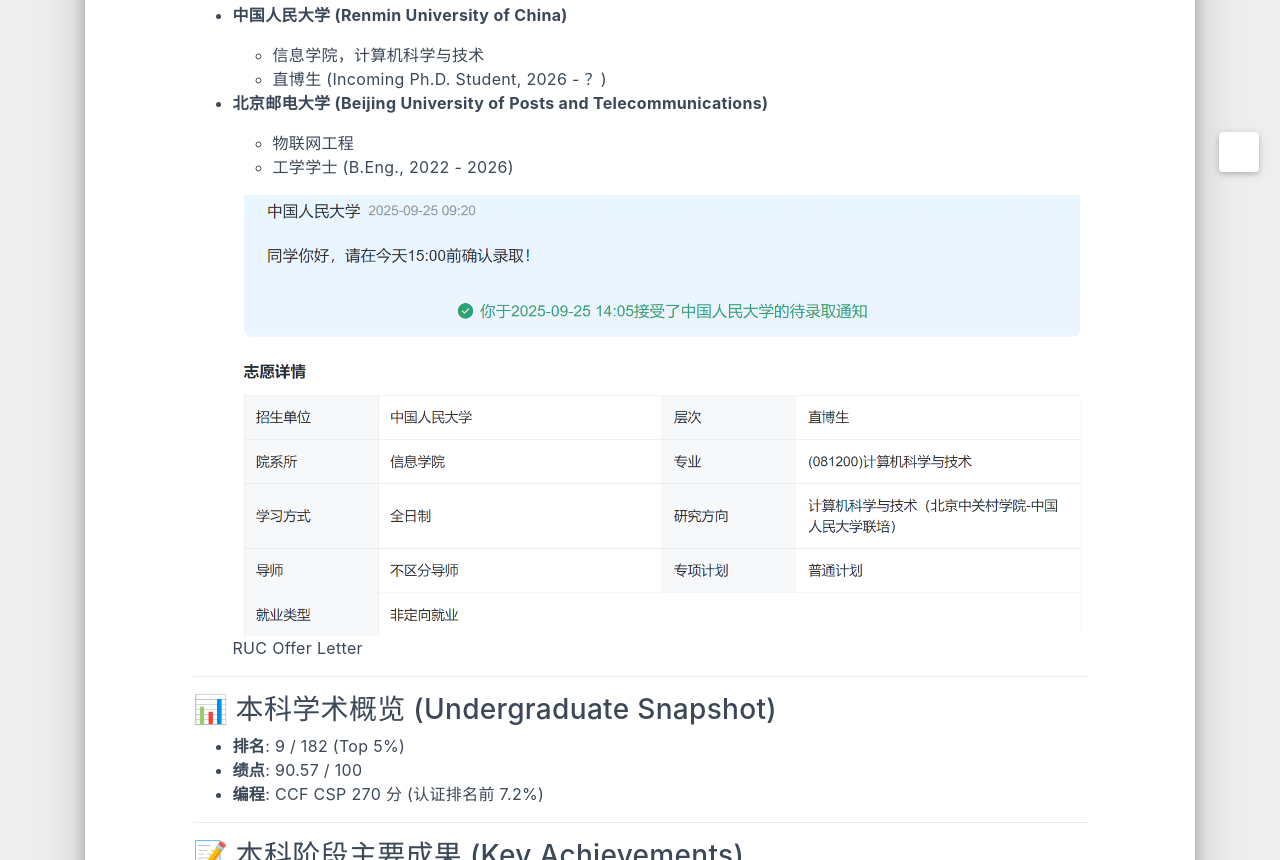
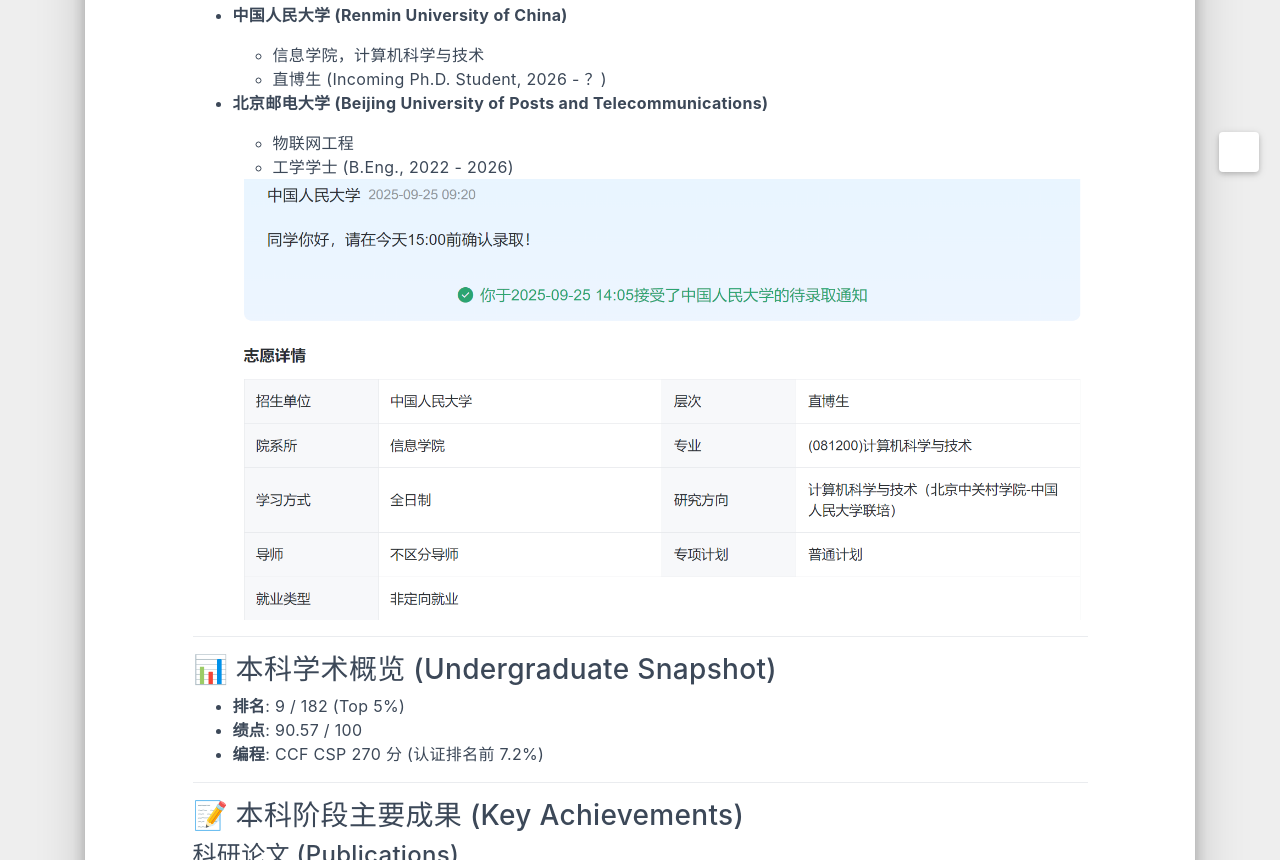
Before and after one commit to buptzyz/buptzyz.github.io, a plain HTML site: page about/index.html in a window 1280 px wide. Shown: the part 688-1548 px from the top of the page. Drawn offline with nearby package versions, Linux system fonts and the light colour scheme; some packages are replaced by stand-ins of ours; a script that the page names is missing; some icons are missing; a small style sheet from the web is missing.

Commit message:
Site updated: 2025-09-30 21:15:51

```diff
--- a/about/index.html
+++ b/about/index.html
@@ -44,7 +44,7 @@
 <meta property="og:locale" content="zh_CN">
 <meta property="og:image" content="https://buptzyz.github.io/img/offer.png">
 <meta property="article:published_time" content="2025-09-30T12:14:49.000Z">
-<meta property="article:modified_time" content="2025-09-30T13:13:21.874Z">
+<meta property="article:modified_time" content="2025-09-30T13:15:38.523Z">
 <meta property="article:author" content="zgca&amp;ruc zyz">
 <meta property="article:tag" content="zyz, 博士生, 人工智能, 计算机科学与技术, 深度学习, 算法, 科研, 技术博客">
 <meta name="twitter:card" content="summary_large_image">
@@ -258,10 +258,7 @@ Telecommunications)</strong></p>
 <li>物联网工程</li>
 <li>工学学士 (B.Eng., 2022 - 2026)</li>
 </ul>
-<figure>
-<img src="/img/offer.png" srcset="/img/loading.gif" lazyload alt="RUC Offer Letter" />
-<figcaption aria-hidden="true">RUC Offer Letter</figcaption>
-</figure></li>
+<p><img src="/img/offer.png" srcset="/img/loading.gif" lazyload /></p></li>
 </ul>
 <hr />
 <h3 id="本科学术概览-undergraduate-snapshot">📊 本科学术概览
```
